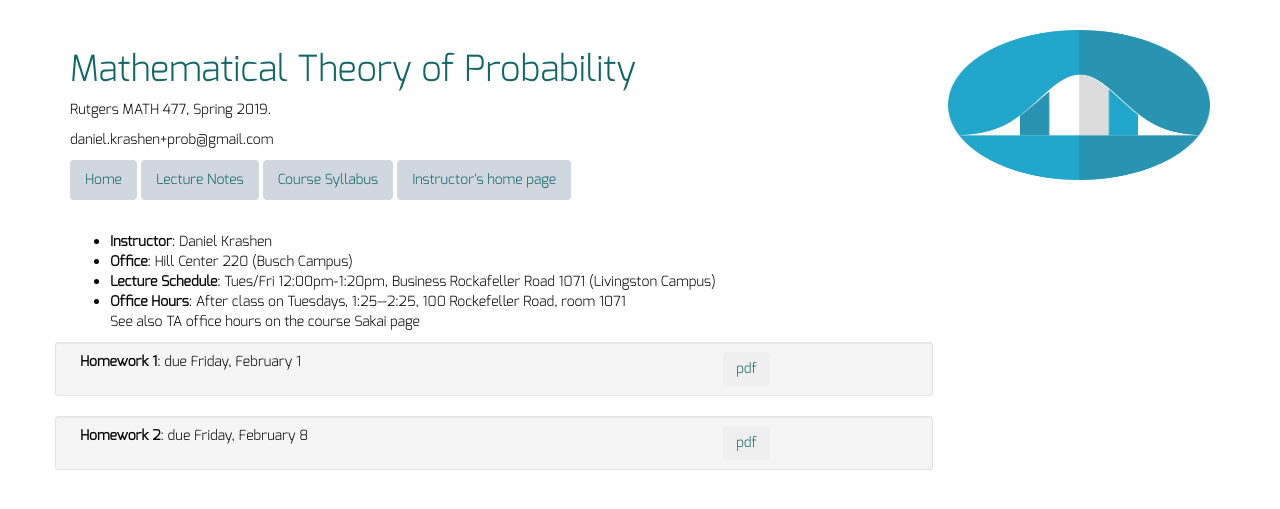
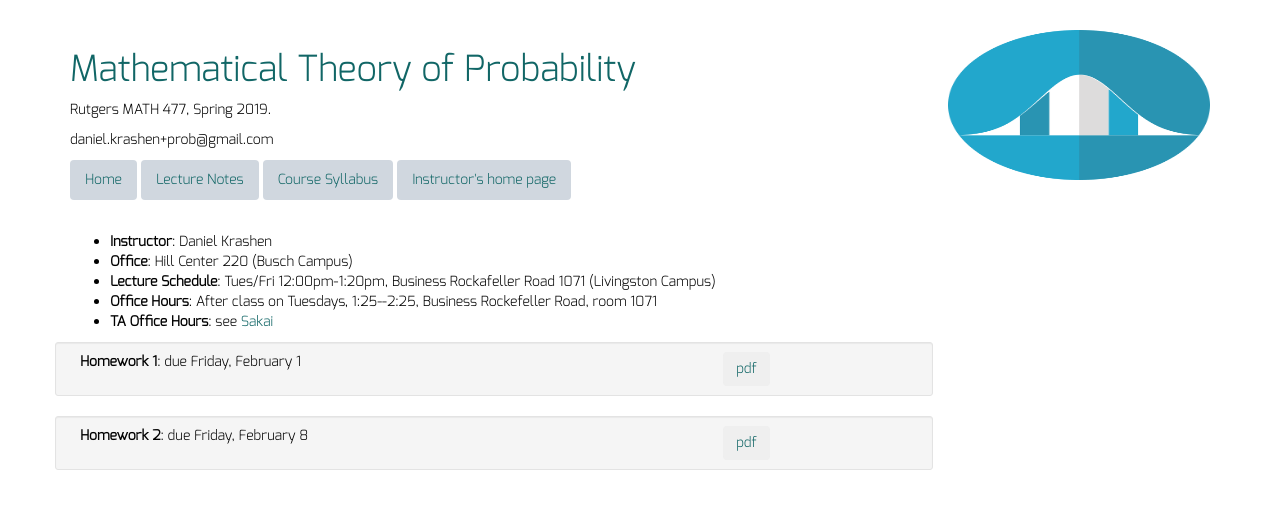
Before and after one commit to dkrashen/probability, a Jekyll site: the page built from index.html, in a window 1280 px wide. Shown: the top 509 px of the page. Built offline with Jekyll 4.4.1, drawn with Linux system fonts in a browser that asks for light colours; nearby versions of some CDN libraries.

Commit message:
update office hours

```diff
--- a/_config.yml
+++ b/_config.yml
@@ -9,6 +9,8 @@ description: ""
 instructor: "Daniel Krashen"
 email: "daniel.krashen+prob@gmail.com"
 office: "Hill Center 220 (Busch Campus)"
+office_hours: "After class on Tuesdays, 1:25--2:25, Business Rockefeller Road, room 1071"
+TA_office_hours: "see <a href='http://sakai.rutgers.edu'>Sakai</a>"
 lecture_schedule: "Tues/Fri 12:00pm-1:20pm, Business Rockafeller Road 1071
 (Livingston Campus)"
 
--- a/index.html
+++ b/index.html
@@ -9,8 +9,12 @@ layout: default
     	<li> <b>Instructor</b>: {{ site.instructor }} </li>
     	<li> <b>Office</b>: {{ site.office }} </li>
     	<li> <b>Lecture Schedule</b>: {{ site.lecture_schedule }} </li>
-      <li> <b>Office Hours</b>: After class on Tuesdays, 1:25--2:25, 100 Rockefeller Road, room 1071
-      <br />See also TA office hours on the course Sakai page</li>
+      {% if site.office_hours %}
+      <li> <b>Office Hours</b>: {{ site.office_hours }}</li>
+      {% endif %}
+      {% if site.TA_office_hours %}
+      <li> <b>TA Office Hours</b>: {{ site.TA_office_hours }}</li>
+      {% endif %}
 	</ul>
 
 {% for h in site.data.homework %}
```
